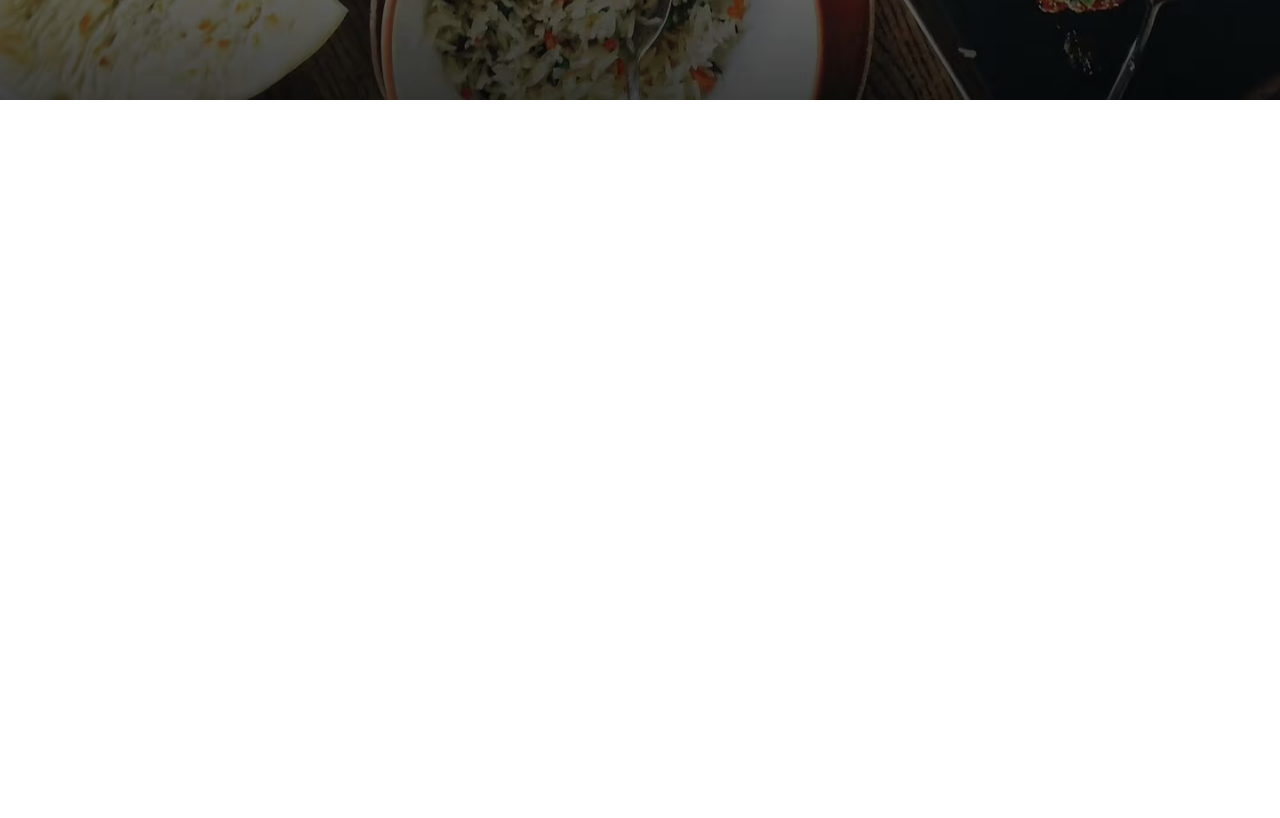
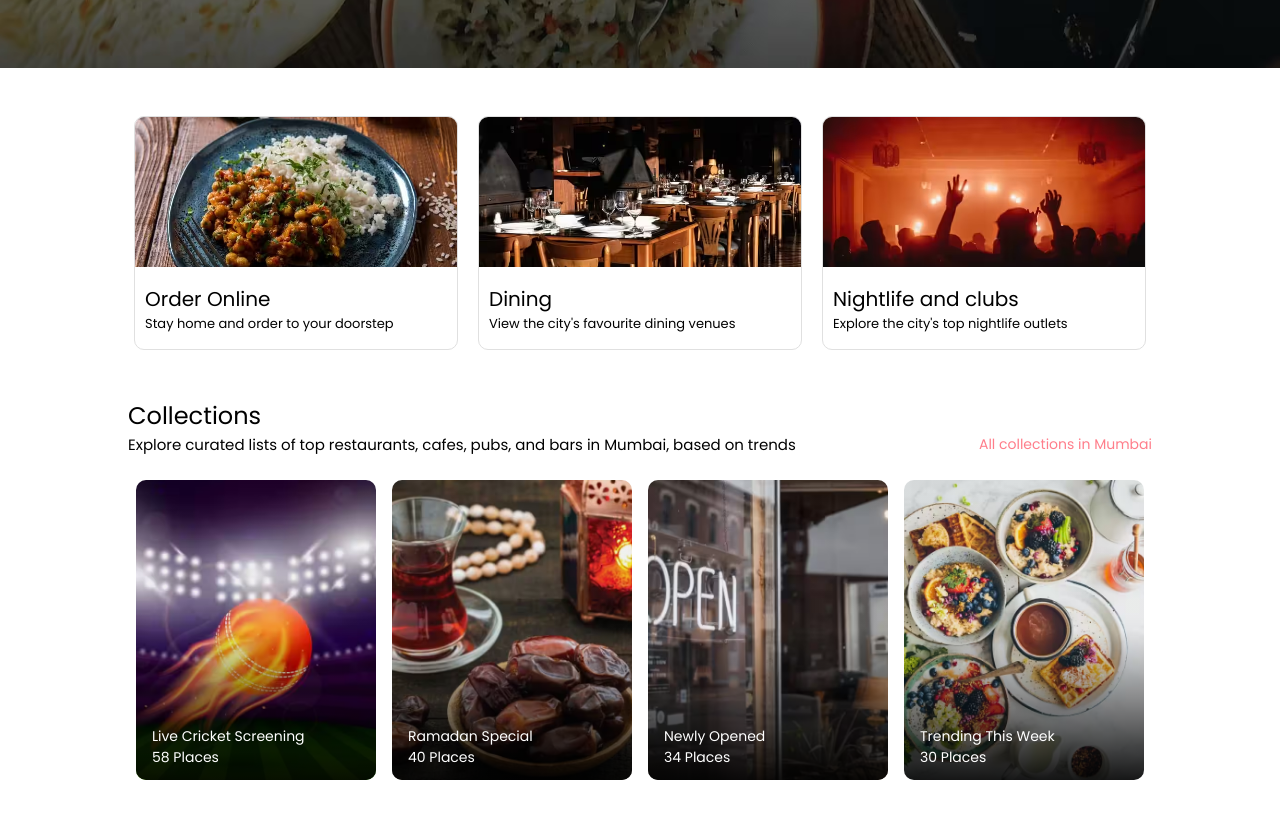
Before and after one commit to Prajakta-20/zomato-landing-page, a plain HTML site: page index.html in a window 1280 px wide. Shown: the part 412-1230 px from the top of the page. Before the commit the page ends 800 px from the top, so only its background shows below. Drawn offline with Linux system fonts and the light colour scheme.

Commit message:
Completed we offer and collections section

```diff
--- a/index.html
+++ b/index.html
@@ -7,6 +7,7 @@
     <meta name="viewport" content="width=device-width, initial-scale=1.0">
     <link rel="preconnect" href="https://fonts.googleapis.com">
     <link rel="preconnect" href="https://fonts.gstatic.com" crossorigin>
+    <link rel="icon" type="image/x-icon" href="/images/Zomato_logo.png">
     <link
         href="https://fonts.googleapis.com/css2?family=Poppins:ital,wght@0,100;0,200;0,300;0,400;0,500;0,600;0,700;0,800;0,900;1,100;1,200;1,300;1,400;1,500;1,600;1,700;1,800;1,900&display=swap"
         rel="stylesheet">
@@ -53,6 +54,66 @@
 
         </div>
     </section>
+
+    <section class="container we__offer">
+        <div class="card">
+            <img src="images/item1.png" alt="">
+            <h2>Order Online</h2>
+            <p>Stay home and order to your doorstep</p>
+        </div>
+        <div class="card">
+            <img src="images/item2.png" alt="">
+            <h2>Dining</h2>
+            <p>View the city's favourite dining venues</p>
+        </div>
+        <div class="card">
+            <img src="images/item3.png" alt="">
+            <h2>Nightlife and clubs</h2>
+            <p>Explore the city's top nightlife outlets</p>
+        </div>
+    </section>
+
+    <section class="container collections">
+        <h1>Collections</h1>
+        <div class="sub__heading_container">
+            <span>Explore curated lists of top restaurants, cafes, pubs, and bars in Mumbai, based on trends</span>
+            <span>All collections in Mumbai</span>
+        </div>
+        <div class="collections_card_container">
+            <div class="card card1">
+                <div class="overlay">
+                    <div class="content">
+                        <h4>Live Cricket Screening</h4>
+                        <span>58 Places</span>
+                    </div>
+                </div>
+            </div>
+            <div class="card card2">
+                <div class="overlay">
+                    <div class="content">
+                        <h4>Ramadan Special</h4>
+                        <span>40 Places</span>
+                    </div>
+                </div>
+            </div>
+            <div class="card card3">
+                <div class="overlay">
+                    <div class="content">
+                        <h4>Newly Opened</h4>
+                        <span>34 Places</span>
+                    </div>
+                </div>
+            </div>
+            <div class="card card4">
+                <div class="overlay">
+                    <div class="content">
+                        <h4>Trending This Week</h4>
+                        <span>30 Places</span>
+                    </div>
+                </div>
+            </div>
+        </div>
+    </section>
 </body>
 
 </html>
--- a/styles.css
+++ b/styles.css
@@ -1,7 +1,7 @@
 *{
     margin: 0;
     padding: 0;
-    box-sizing: border- box;
+    box-sizing: border-box;
     font-family: 'Poppins', sans-serif;
 }
 
@@ -156,3 +156,127 @@
 .fa-magnifying-glass{
     color: #1d1b1b91;
 }
+
+.container{
+    margin: 48px auto;
+    width: 80%;
+}
+
+.we__offer{
+    display: flex;
+    flex-wrap: wrap;
+    gap: 20px;
+    align-items: center;
+    justify-content: center;
+}
+
+.we__offer .card{
+    border-radius: 10px;
+    overflow: hidden;
+    border: 1px solid #e0e0e0;
+    transition: all 300ms ease-out;
+    min-width: 324px;
+}
+
+.we__offer .card img{
+    width: 100%;
+    height: 150px;
+    object-fit: cover;
+    object-position: center;
+}
+
+.we__offer .card h2{
+    padding: 10px 10px 0 10px;
+    font-size: 20px;
+    font-weight: 400;
+}
+
+.we__offer .card p{
+    font-size: 13px;
+    padding: 0 10px 15px 10px;
+}
+
+.we__offer .card:hover{
+    transform: scale(1.05);
+}
+
+.collections h1{
+    font-weight: 400;
+}
+
+.collections .sub__heading_container{
+    font-size: 15px;
+    display: flex;
+    align-items: center;
+    justify-content: space-between;
+    flex-wrap: wrap;
+    gap: 16px;
+}
+
+.sub__heading_container span:nth-child(2){
+    color: #ff7e8b;
+    font-size: 14px;
+}
+
+.collections_card_container{
+    display: flex;
+    align-items: center;
+    justify-content: center;
+    flex-wrap: wrap;
+    gap: 16px;
+    margin-top: 24px;
+}
+
+.collections_card_container .card{
+    height: 300px;
+    min-width: 240px;
+    background-size: cover;
+    background-position: center;
+    border: 10px;
+    border-radius: 10px;
+    position: relative;
+}
+
+.card1{
+    background-image: url("images/collection1.jpg");
+}
+
+.card2{
+    background-image: url("images/collection2.jpg");
+}
+
+.card3{
+    background-image: url("images/collection3.jpg");
+}
+
+.card4{
+    background-image: url("images/collection4.jpg");
+}
+
+.overlay{
+    background: linear-gradient(
+        0deg,
+        rgba(0, 0, 0, 0.9) 0%,
+        rgba(0, 0, 0, 0.05) 50%,
+        rgba(0, 0, 0, 0.05) 85%
+    );
+    width: 100%;
+    height: 100%;
+    display: absolute;
+    top: 0;
+    left: 0;
+    border-radius: 10px;
+}
+
+.collections_card_container .card .content{
+    position: absolute;
+    bottom: 0;
+    left: 0;
+    color: white;
+    padding: 12px 16px;
+    font-size: 14px;
+}
+
+.content h4{
+     font-weight: 400;
+}
```
Also changed, not shown: images/Zomato_logo.png (added).
